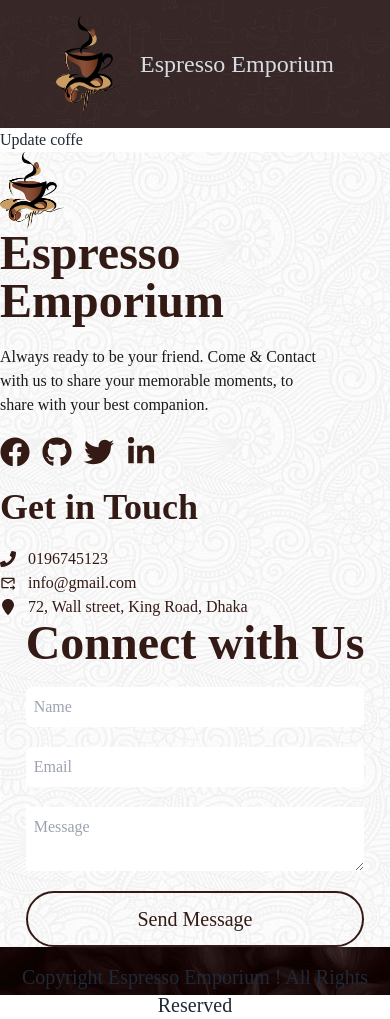
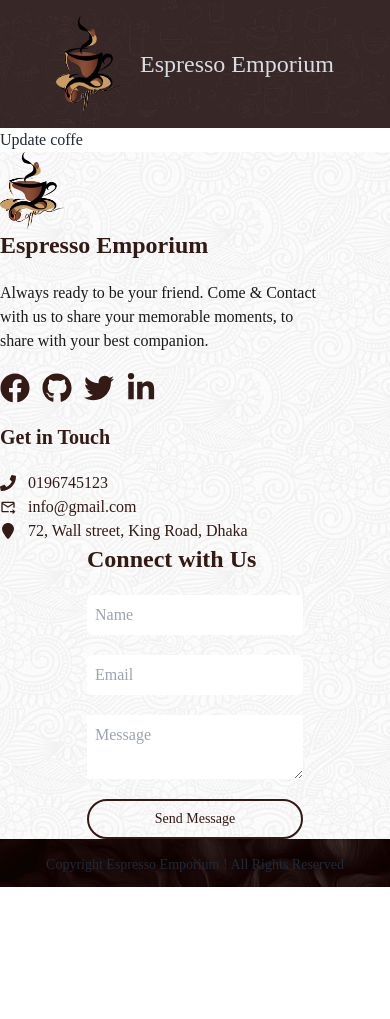
Before and after one commit to itsahadul99/Coffe-Store-Clients, a React (Vite) app: page /updateCoffe in a window 390 px wide. After the commit the page ends 887 px from the top, so only its background shows below. Built offline with nearby package versions, Linux system fonts and the light colour scheme; a web font is replaced by a local one.

Commit message:
added follow us section

```diff
--- /dev/null
+++ b/src/components/FollowUs.jsx
@@ -0,0 +1,34 @@
+import cup1 from '../assets/images/cups/Rectangle 9.png';
+import cup2 from '../assets/images/cups/Rectangle 10.png';
+import cup3 from '../assets/images/cups/Rectangle 11.png';
+import cup4 from '../assets/images/cups/Rectangle 12.png';
+import cup5 from '../assets/images/cups/Rectangle 13.png';
+import cup6 from '../assets/images/cups/Rectangle 14.png';
+import cup7 from '../assets/images/cups/Rectangle 15.png';
+import cup8 from '../assets/images/cups/Rectangle 16.png';
+const FollowUs = () => {
+    return (
+        <div className="bg-white">
+            <div className='max-w-7xl mx-auto'>
+            <div className="text-center py-8 lg:py-16">
+                <h4 className="text-[#1B1A1A] text-xl my-3">Follow Us Now</h4>
+                <h1 className="text-[#331A15] text-2xl lg:text-5xl font-bold">Follow on Instagram</h1>
+            </div>
+            <div className=' w-full lg:w-10/12 mx-auto'>
+                <div className='grid grid-cols-1 md:grid-cols-2 lg:grid-cols-4 gap-5 items-center'>
+                    <img src={cup1} alt="" />
+                    <img src={cup2} alt="" />
+                    <img src={cup3} alt="" />
+                    <img src={cup4} alt="" />
+                    <img src={cup5} alt="" />
+                    <img src={cup6} alt="" />
+                    <img src={cup7} alt="" />
+                    <img src={cup8} alt="" />
+                </div>
+            </div>
+            </div>
+        </div>
+    );
+};
+
+export default FollowUs;
--- a/src/components/Footer.jsx
+++ b/src/components/Footer.jsx
@@ -12,7 +12,7 @@ const Footer = () => {
                 <div className="flex flex-col lg:flex-row justify-center lg:gap-20 items-center">
                     <div className="flex-1">
                         <img className='w-16' src={logo1} alt="" />
-                        <h1 className="mb-5 text-5xl font-bold text-[#331A15]">Espresso Emporium</h1>
+                        <h1 className="mb-5 text-2xl lg:text-5xl font-bold text-[#331A15]">Espresso Emporium</h1>
                         <p className="mb-5 w-10/12 text-[#1B1A1A]">Always ready to be your friend. Come & Contact with us to share your memorable moments, to share with your best companion.</p>
                         <div className='flex gap-3 items-center text-[#331A15] cursor-pointer my-5'>
                             <FaFacebook size={30} />
@@ -20,7 +20,7 @@ const Footer = () => {
                             <FaTwitter size={30} />
                             <FaLinkedinIn size={30} />
                         </div>
-                        <h1 className="mb-5 text-4xl font-bold text-[#331A15]">Get in Touch</h1>
+                        <h1 className="mb-5 text-xl lg:text-4xl font-bold text-[#331A15]">Get in Touch</h1>
                         <div className='text-[#331A15]'>
                             <p className='flex items-center gap-3'><FaPhone /> 0196745123</p>
                             <p className='flex items-center gap-3'><MdForwardToInbox /> info@gmail.com</p>
@@ -28,20 +28,20 @@ const Footer = () => {
                         </div>
                     </div>
                     <div className='flex-1'>
-                        <h1 className="mb-5 text-5xl font-bold text-[#331A15]">Connect with Us</h1>
+                        <h1 className="mb-5 text-2xl lg:text-5xl font-bold text-[#331A15]">Connect with Us</h1>
                         <div className='w-full'>
                             <div className='flex flex-col w-full space-y-5'>
                                 <input type="text" name='name' placeholder="Name" className="w-full rounded-md p-2 bg-white font-normal" />
                                 <input type="email" name='chef' placeholder="Email" className="w-full rounded-md p-2 bg-white font-normal" />
                                 <textarea className='bg-white p-2 h-16' placeholder='Message'></textarea>
-                                <button className='px-5 py-3 rounded-full text-[#331A15] text-xl border-2 border-[#331A15]'>Send Message</button>
+                                <button className='px-3 md:px-5 py-2 md:py-3 rounded-full text-[#331A15] text-sm md:text-xl border-2 border-[#331A15]'>Send Message</button>
                             </div>
                         </div>
                     </div>
                 </div>
             </div>
                 <div className='h-12' style={{ backgroundImage: `url(${footerend})` }}>
-                    <h1 className='text-center pt-4 text-xl'>Copyright Espresso Emporium ! All Rights Reserved</h1>
+                    <h1 className='text-center pt-4 text-sm md:text-xl'>Copyright Espresso Emporium ! All Rights Reserved</h1>
                 </div>
         </footer>
     );
--- a/src/pages/Home.jsx
+++ b/src/pages/Home.jsx
@@ -4,12 +4,14 @@ import cup from '../assets/images/icons/1.png';
 import quality from '../assets/images/icons/2.png';
 import pure from '../assets/images/icons/3.png';
 import rosting from '../assets/images/icons/4.png';
+import FollowUs from "../components/FollowUs";
 const Home = () => {
     const coffees = useLoaderData()
     // console.log(coffees);
     return (
         <div>
             <div className="hero min-h-[calc(100vh-280px)]" style={{ backgroundImage: `url(${bannderBg})` }}>
+                <div className="max-w-7xl mx-auto">
                     <div className="hero-overlay bg-opacity-50"></div>
                     <div className="flex justify-end w-full">
                         <div className="w-1/2">
@@ -19,8 +21,10 @@ const Home = () => {
                         </div>
                     </div>
                 </div>
-            <div className="bg-[#ECEAE3] h-[200px]">
-                <div className="flex justify-center items-center gap-9">
+            </div>
+            <div className="bg-[#ECEAE3] lg:h-[200px]">
+                <div className="max-w-7xl mx-auto">
+                <div className="flex flex-col lg:flex-row justify-center items-center gap-9">
                     <div className="py-5 space-y-1">
                         <img src={cup} alt="" />
                         <h2 className="text-[#331A15] lg:text-3xl">Awesome Aroma</h2>
@@ -44,6 +48,8 @@ const Home = () => {
                 </div>
                 </div>
             </div>
+            <FollowUs />
+        </div>
     );
 };
 
```
Lines whose indentation alone changed are shown as unchanged.
